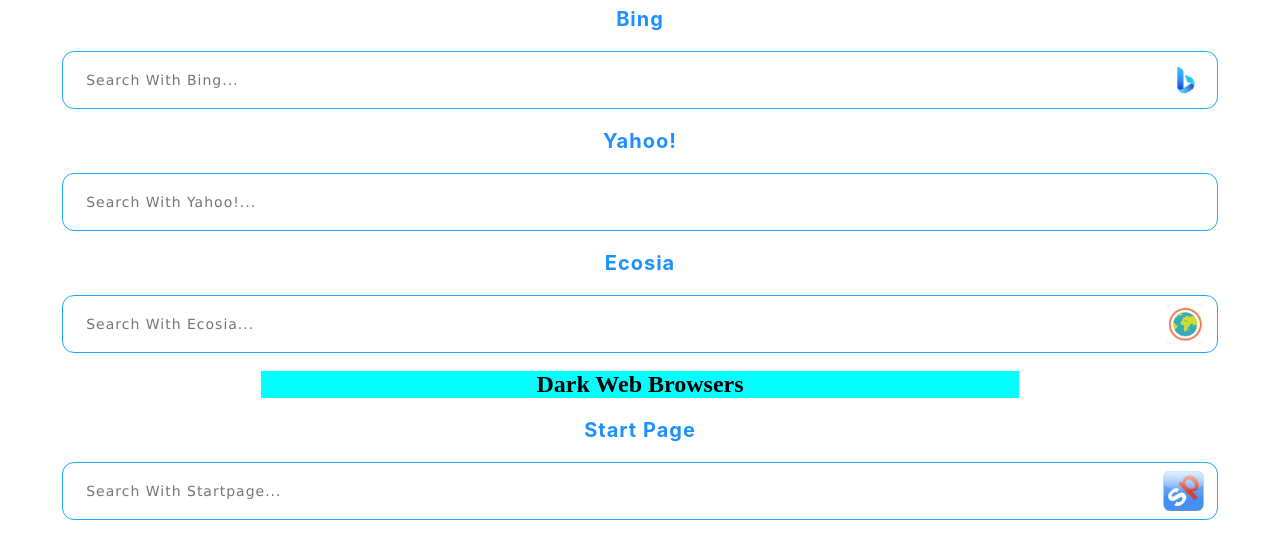
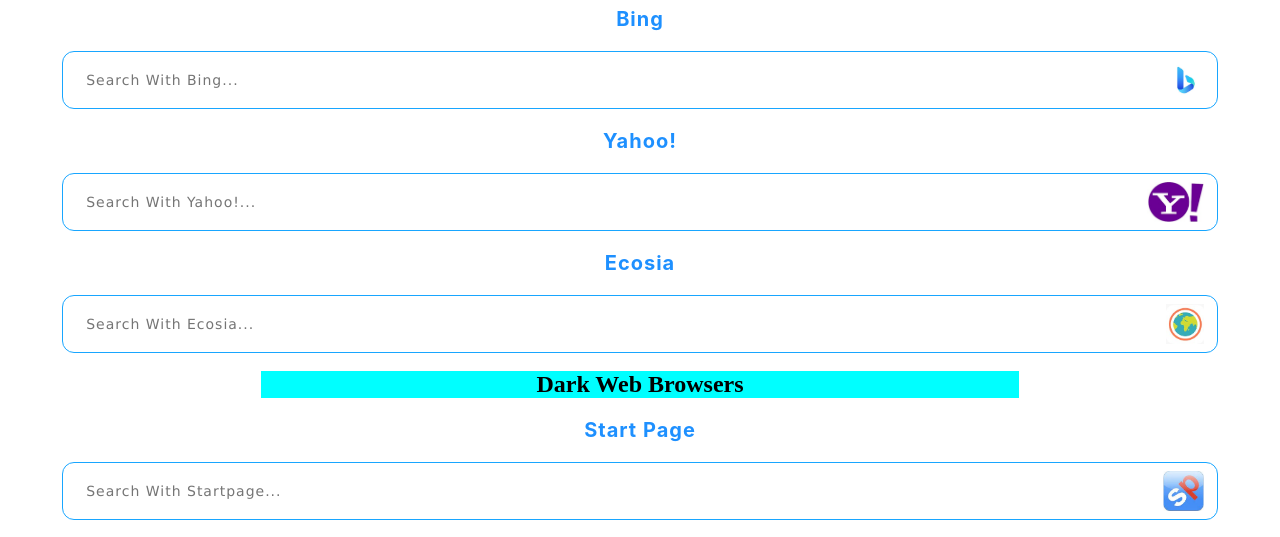
Before and after one commit to Disunic20/Disunic-Browser-Station, a plain HTML site: page index.html in a window 1280 px wide. Shown: the part 234-771 px from the top of the page. Drawn offline with Linux system fonts and the light colour scheme.

Commit message:
Update index.html

```diff
--- a/index.html
+++ b/index.html
@@ -30,7 +30,7 @@
             <div class="Yahoo!" id="SearchBox">
                 <form action="http://search.yahoo.com/search" method="get">
                     <input type="text" placeholder="Search With Yahoo!..." class="textinp" name="q">
-                    <button type="submit" class="btninp"><img src="./Yahoo.png" alt="" class="imgs" ></button>
+                    <button type="submit" class="btninp"><img src="./Yahoo.jpg" alt="" class="imgs" ></button>
                 </form>
             </div>
             <h3>Ecosia</h3>
```
